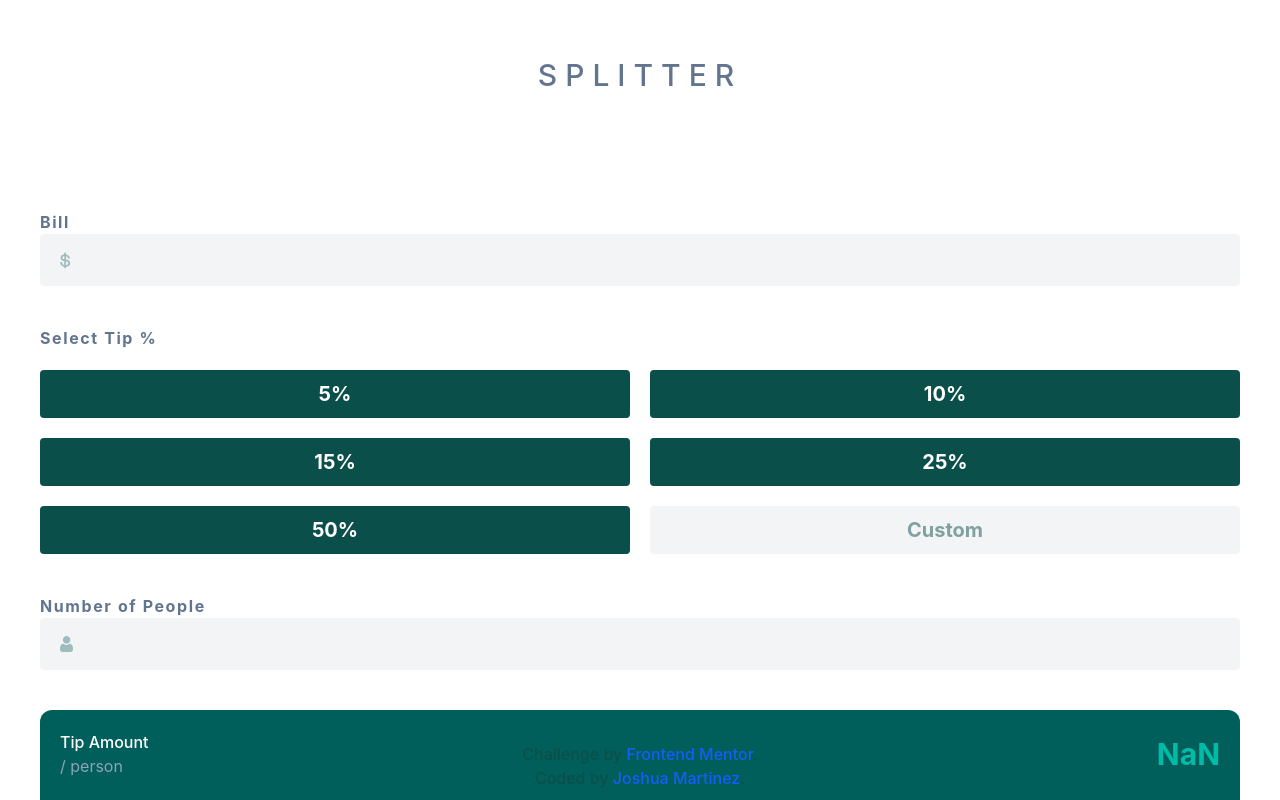
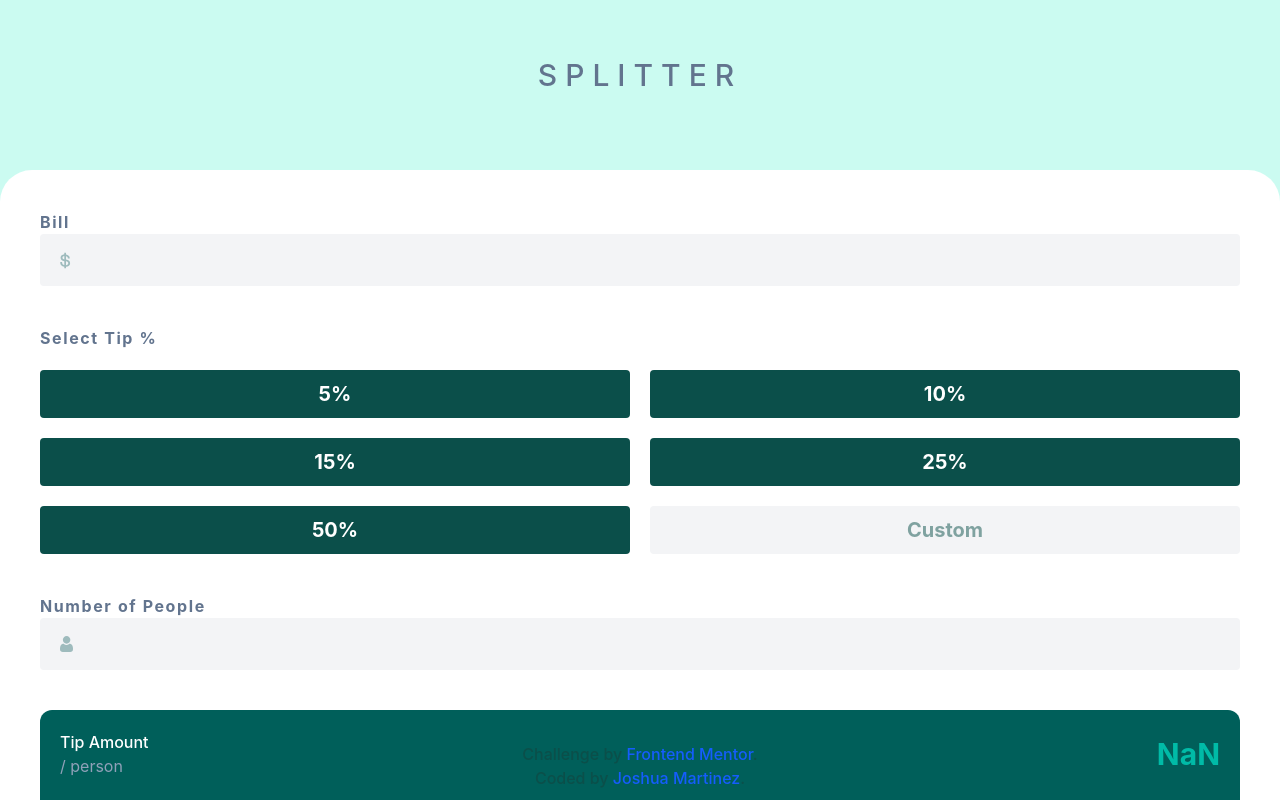
Before and after one commit to JoshuaM04/Tip-Calculator-App, a React (Vite) app in the folder Tip-Calculator-App/: page / in a window 1280 px wide. Shown: the top 800 px of the page. Built offline with nearby package versions, Linux system fonts and the light colour scheme.

Commit message:
Added back the background-color for the parent container.

```diff
--- a/Tip-Calculator-App/src/App.jsx
+++ b/Tip-Calculator-App/src/App.jsx
@@ -40,7 +40,7 @@ export default function TipCalculator() {
   const [total, setTotal] = useState();
 
   return (
-    <div className="parent-container grid grid-rows-[150px_1fr] grid-cols-1 gap-5 min-h-screen min-w-[375px] min-w-screen box-border">
+    <div className="parent-container grid grid-rows-[150px_1fr] grid-cols-1 gap-5 min-h-screen min-w-[375px] min-w-screen bg-teal-100 box-border">
       <header className="text-3xl flex items-center justify-center text-slate-500 uppercase font-medium tracking-[.5rem] p-[20px]">
         splitter
       </header>
```
